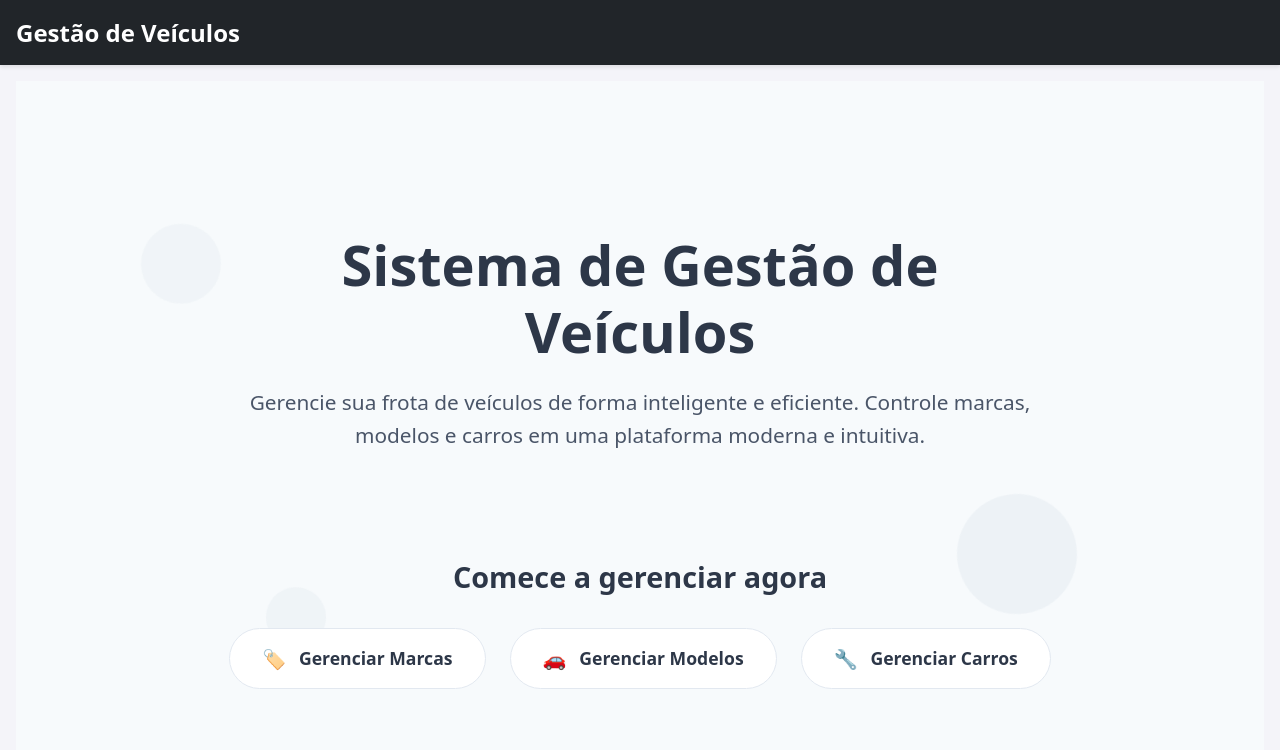
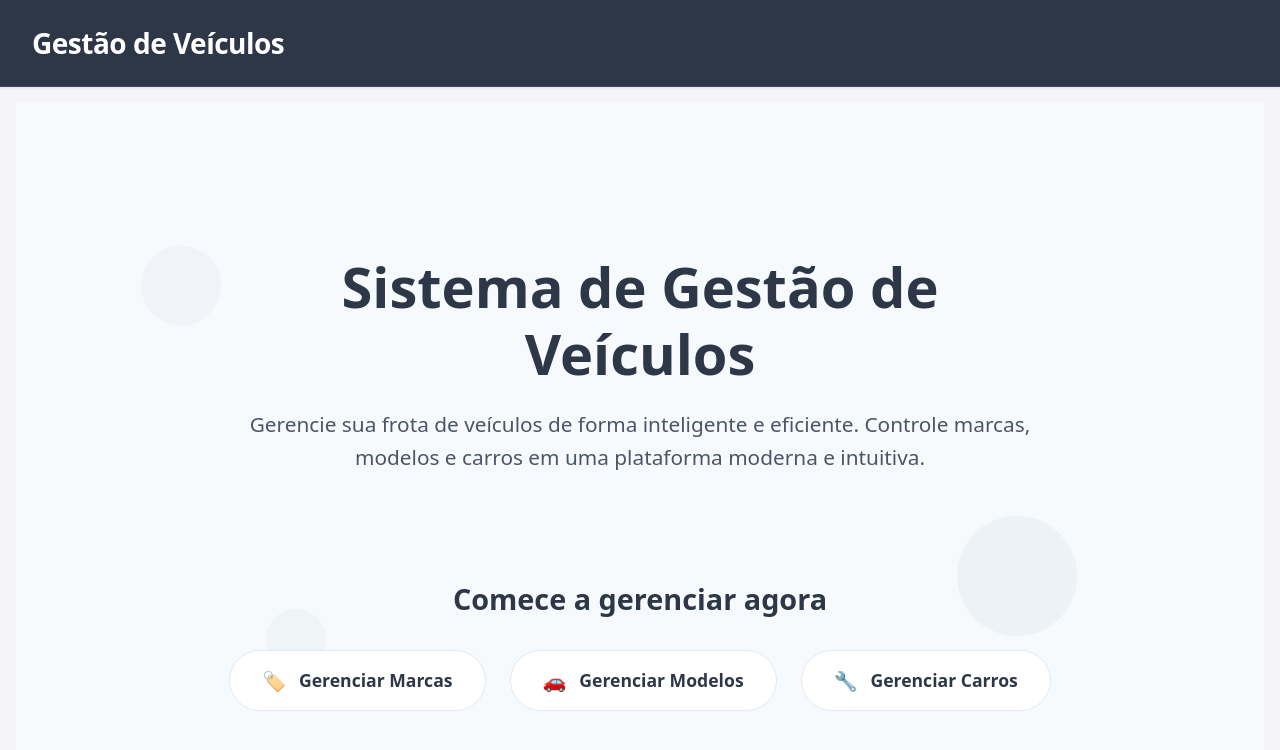
Before and after one commit to luiAmaral/cars-frontend, a React (Vite) app: page / in a window 1280 px wide. Shown: the top 750 px of the page. Built offline with nearby package versions, Linux system fonts and the light colour scheme.

Commit message:
Estilizar header com design minimalista

```diff
--- a/src/App.css
+++ b/src/App.css
@@ -8,25 +8,50 @@ body {
 
 /* Estilo para o header ocupar a largura toda */
 .main-header {
-  background-color: #212529; /* Um preto um pouco mais suave */
+  background-color: #2d3748;
   color: white;
-  padding: 1rem 0;
+  padding: 1.5rem 0;
   width: 100%;
-  box-shadow: 0 2px 4px rgba(0,0,0,0.1);
+  box-shadow: 0 1px 3px rgba(0, 0, 0, 0.1);
+  border-bottom: 1px solid rgba(255, 255, 255, 0.1);
 }
 
 /* Este container alinha o conteúdo do header com o container principal */
 .header-content {
   max-width: auto;
   margin: 0 auto;
-  padding: 0 1rem;
+  padding: 0 2rem;
+  display: flex;
+  align-items: center;
+  justify-content: space-between;
 }
 
 .logo {
   color: white;
   text-decoration: none;
-  font-size: 1.5rem;
-  font-weight: bold;
+  font-size: 1.75rem;
+  font-weight: 600;
+  letter-spacing: -0.5px;
+  transition: opacity 0.2s ease;
+}
+
+.logo:hover {
+  opacity: 0.9;
+}
+
+/* Responsividade do header */
+@media (max-width: 768px) {
+  .main-header {
+    padding: 1.25rem 0;
+  }
+
+  .header-content {
+    padding: 0 1rem;
+  }
+
+  .logo {
+    font-size: 1.5rem;
+  }
 }
 
 /* Container principal para o conteúdo das páginas */
```
